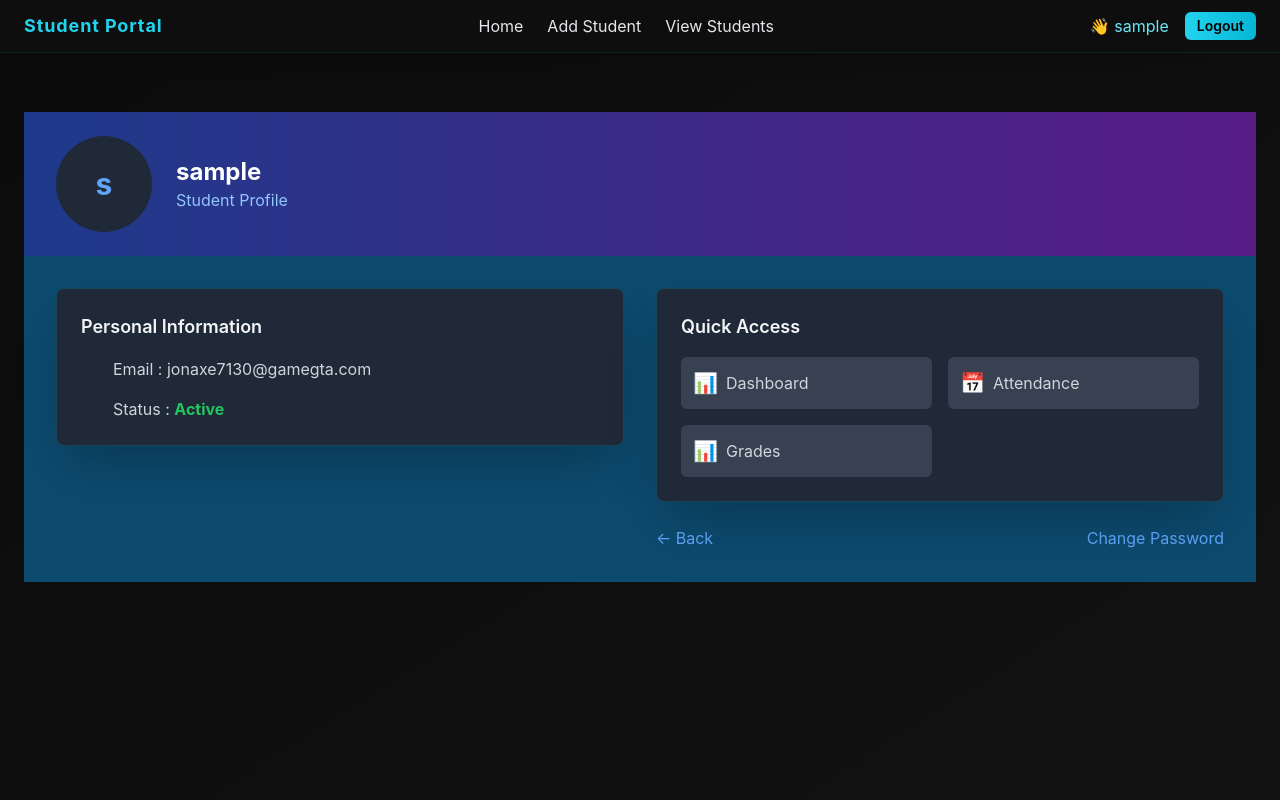
After one commit to Godson-T/Student_Portal, a Flask app: page /profile/ in a window 1280 px wide. The commit adds this page. Run offline with Flask 3, Linux system fonts and the light colour scheme; a user stored in the database is signed in; some libraries are stand-ins or nearby versions.

Commit message:
SEVENTH COMMIT:ADD PROFILE AND CHANGE  PASSWORD IN THAT

```diff
--- a/app.py
+++ b/app.py
@@ -9,7 +9,10 @@ import smtplib
 from email.mime.text import MIMEText
 from email.mime.multipart import MIMEMultipart
 import random
+from dotenv import load_dotenv
+import os
 
+load_dotenv()
 
 app=Flask(__name__)
 app.config['SECRET_KEY'] = 'supersecretkey123'  # 🔑 change this to something secure later
@@ -70,7 +73,7 @@ def edit_student(id):
 def dashboard():
     recent_added=Student.query.order_by(Student.id.desc()).limit(5).all()
     total_student=Student.query.count()
-    total_courses=Student.query.distinct(Student.course).count()
+    total_courses = Student.query.distinct(Student.course).count()
     data = db.session.query(Student.course, func.count(Student.id)).group_by(Student.course).all()
     courses = [row[0] for row in data]
     counts = [row[1] for row in data]
@@ -101,9 +104,9 @@ def register():
     return render_template('register.html')
 
 def send_otp(to_email, otp):
-    #enter your sender email and App password
-    sender_email = ""
-    sender_pass = ""
+    sender_email = os.getenv("EMAIL_USER")
+    sender_pass = os.getenv("EMAIL_PASS")
+
 
     msg = MIMEMultipart("alternative")
     msg["Subject"] = "OTP Verification"
@@ -131,12 +134,11 @@ def login():
             session['otp_purpose'] = "login"
             session['pending_user'] = user.id
             Thread(target=send_otp, args=(email_input, otp)).start()
+            return redirect('/verify_otp')
 
-            return redirect('/verify_otp')
         else:
             flash("USER NOT FOUND","danger")
-            return redirect
-
+            return redirect('/login')
     return render_template('login.html',error_msg=error_msg)
 
 @app.route("/verify_otp" ,methods=['GET','POST'])
@@ -161,6 +163,8 @@ def verify_otp():
                 session.pop('otp', None)
                 session.pop('otp_purpose',None)
                 return redirect('/reset_password')
+
+
         else:
             flash("Incorrect OTP. Try again.", "danger")
 
@@ -181,9 +185,9 @@ def view_student():
 
 
 def send_welcome_email(to_email, student_name, course):
-       #enter your sender email and App password
-    sender_email = ""
-    sender_pass = ""
+    sender_email = os.getenv("EMAIL_USER")
+    sender_pass = os.getenv("EMAIL_PASS")
+
 
     msg = MIMEMultipart("alternative")
     msg["Subject"] = "🎉 Welcome to Student Portal!"
@@ -227,12 +231,15 @@ def reset_password():
         conform_pass=request.form.get('confirm_password')
         if new_pass!=conform_pass:
             return render_template("reset_password.html", error="Passwords do not match")
-        hashed_password=generate_password_hash(new_pass)
+
         user=User.query.filter_by(email=session['reset_email']).first()
-        user.password = hashed_password
+        if  not user:
+            flash("User not found", "error")
+            return redirect('/forget_password')
+        user.password =generate_password_hash(new_pass)
+
         db.session.commit()
         session.pop('reset_email', None)
-
         flash("Password reset successfully. Please login.", "success")
         return redirect('/login')
     return render_template("reset_password.html")
@@ -259,6 +266,15 @@ def forget_password():
         else:
             flash("User does not exist", "error")
     return render_template('/forget_password.html')
+@app.route("/request_change_password")
+def request_change_password():
+    otp = str(random.randint(100000, 999999))
+    session["otp"] = otp
+    session["otp_purpose"] = "reset_password"
+    session["reset_email"] = current_user.email
+    Thread(target=send_otp,args=(current_user.email,otp)).start()
+    flash("OTP has been sent to your registered email.", "info")
+    return redirect('/verify_otp')
 
 
 @app.route("/student/<int:id>")
@@ -266,8 +282,10 @@ def student_details(id):
     student=Student.query.get_or_404(id)
     return render_template("student.html",student=student)
 
-
-
+@app.route("/profile/")
+@login_required
+def profile():
+    return render_template("profile.html", user=current_user)
 
 if __name__ == "__main__":
     app.run(debug=True)
--- a/templates/layout.html
+++ b/templates/layout.html
@@ -38,7 +38,7 @@
       <!-- Auth -->
       <div class="hidden md:flex items-center space-x-4">
         {% if current_user.is_authenticated %}
-          <span class="text-cyan-300">👋 <a href="/dashboard" class="hover:text-cyan-400">{{ current_user.username }}</a></span>
+          <span class="text-cyan-300">👋 <a href="/profile" class="hover:text-cyan-400">{{ current_user.username }}</a></span>
           <a href="/logout" class="bg-gradient-to-r from-cyan-400 to-cyan-500 text-black px-3 py-1 rounded-md text-sm font-semibold hover:from-cyan-300 hover:to-cyan-400 transition-all">Logout</a>
         {% else %}
           <a href="/login" class="border border-cyan-400 text-cyan-400 px-3 py-1 rounded-md text-sm hover:bg-cyan-400 hover:text-black transition-all">Login</a>
@@ -53,21 +53,46 @@
       </button>
     </div>
 
-    <!-- Mobile Menu -->
-    <div id="mobileMenu" class="hidden flex-col space-y-3 px-6 pb-4 bg-[#0f0f0f]/95 border-t border-cyan-400/10 md:hidden">
-      <a href="/" class="hover:text-cyan-400 transition-all">Home</a>
-      <a href="/add_students" class="hover:text-cyan-400 transition-all">Add Student</a>
-      <a href="/view_students" class="hover:text-cyan-400 transition-all">View Students</a>
+    <!-- ✅ Mobile Menu -->
+<div id="mobileMenu" class="hidden flex-col space-y-4 px-6 pb-6 bg-[#0a0f18]/95 border-t border-cyan-400/10 md:hidden">
+
+  <!-- Navigation Links -->
+  <a href="/" class="text-gray-300 hover:text-cyan-400 transition-all">Home</a>
+  <a href="/add_students" class="text-gray-300 hover:text-cyan-400 transition-all">Add Student</a>
+  <a href="/view_students" class="text-gray-300 hover:text-cyan-400 transition-all">View Students</a>
+
   {% if not current_user.is_authenticated %}
-        <a href="/register" class="hover:text-cyan-400 transition-all">Register</a>
+      <a href="/register" class="text-gray-300 hover:text-cyan-400 transition-all">Register</a>
   {% endif %}
+
   {% if current_user.is_authenticated %}
-        <a href="/dashboard" class="hover:text-cyan-400 transition-all">👋 {{ current_user.username }}</a>
-        <a href="/logout" class="bg-gradient-to-r from-cyan-400 to-cyan-500 text-black px-3 py-1 rounded-md text-sm font-semibold hover:from-cyan-300 hover:to-cyan-400 transition-all text-center">Logout</a>
+      <div class="flex flex-col items-center gap-2 pt-3 border-t border-cyan-500/10">
+
+        <!-- Avatar -->
+        <div class="w-12 h-12 flex items-center justify-center rounded-full bg-gradient-to-br
+        from-cyan-400 to-blue-700 text-2xl font-bold text-white shadow-lg">
+          {{ current_user.username[0] }}
+        </div>
+
+        <!-- Username -->
+        <a href="/profile" class="text-cyan-300 font-semibold text-lg hover:text-white transition-all">
+          {{ current_user.username }}
+        </a>
+
+        <!-- Logout button -->
+        <a href="/logout"
+          class="w-full text-center bg-gradient-to-r from-cyan-400 to-cyan-500 text-black py-2 rounded-lg text-sm font-semibold hover:scale-[1.05] transition-all">
+          Logout
+        </a>
+      </div>
   {% else %}
-        <a href="/login" class="border border-cyan-400 text-cyan-400 px-3 py-1 rounded-md text-sm hover:bg-cyan-400 hover:text-black transition-all text-center">Login</a>
+      <a href="/login"
+      class="mt-3 border border-cyan-400 text-cyan-400 px-3 py-2 rounded-lg text-center text-sm hover:bg-cyan-400 hover:text-black transition-all">
+      Login
+      </a>
   {% endif %}
 </div>
+
   </nav>
 
   <!-- ===== MAIN CONTENT ===== -->
--- /dev/null
+++ b/templates/profile.html
@@ -0,0 +1,66 @@
+{% extends "layout.html" %}
+{% block content %}
+
+<div class="bg-sky-900">
+    <div>
+        <div class="bg-gradient-to-r from-blue-900 to-purple-900 px-8 py-6">
+            <div class="flex items-center space-x-6">
+                <div class="w-24 h-24 rounded-full bg-gray-800 flex items-center justify-center text-3xl font-bold text-blue-400">
+                    {{ user.username[0] }}
+                </div>
+                <div class="text-white">
+                    <h2 class="text-2xl font-bold">{{ user.username }}</h2>
+                    <p class="text-blue-300">Student Profile</p>
+                </div>
+            </div>
+        </div>
+
+        <!-- Content Grid -->
+        <div class="grid md:grid-cols-2 gap-8 p-8">
+            <!-- Left Column -->
+            <div class="space-y-6">
+                <div class="bg-gray-800 rounded-lg p-6 backdrop-blur-lg border border-cyan-500/20 shadow-2xl">
+                    <h3 class="text-lg font-semibold text-gray-100 mb-4">Personal Information</h3>
+                    <div class="space-y-4">
+                        <div class="flex items-center">
+                            <i class="fas fa-envelope text-blue-400 w-5"></i>
+                            <span class="ml-3 text-gray-300">Email : {{ user.email }}</span>
+                        </div>
+                        <div class="flex items-center">
+                            <i class="fas fa-circle text-green-400 w-5"></i>
+                            <span class="ml-3 text-gray-300">Status : <span class="text-green-500"><b>Active</b></span></span>
+                        </div>
+                    </div>
+                </div>
+            </div>
+
+            <!-- Right Column -->
+            <div class="space-y-6">
+                <div class="bg-gray-800 rounded-lg p-6 backdrop-blur-lg border border-cyan-500/20 shadow-2xl">
+                    <h3 class="text-lg font-semibold text-gray-100 mb-4">Quick Access</h3>
+                    <div class="grid grid-cols-2 gap-4">
+                        <a href="/dashboard" class="flex items-center p-3 bg-gray-700 rounded-md hover:bg-gray-600 transition-colors">
+                            <span class="text-xl mr-2">📊</span>
+                            <span class="text-gray-300">Dashboard</span>
+                        </a>
+                        <a href="/attendance" class="flex items-center p-3 bg-gray-700 rounded-md hover:bg-gray-600 transition-colors">
+                            <span class="text-xl mr-2">📅</span>
+                            <span class="text-gray-300">Attendance</span>
+                        </a>
+                        <a href="/grades" class="flex items-center p-3 bg-gray-700 rounded-md hover:bg-gray-600 transition-colors">
+                            <span class="text-xl mr-2">📊</span>
+                            <span class="text-gray-300">Grades</span>
+                        </a>
+                    </div>
+                </div>
+
+                <div class="flex justify-between">
+                    <a href="/dashboard" class="text-blue-400 hover:text-blue-300">← Back</a>
+                    <a href="/request_change_password" class="text-blue-400 hover:text-blue-300">Change Password</a>
+                </div>
+            </div>
+        </div>
+    </div>
+</div>
+
+{% endblock %}
```
Also changed, not shown: 1 other file. Lines whose indentation alone changed are shown as unchanged.
